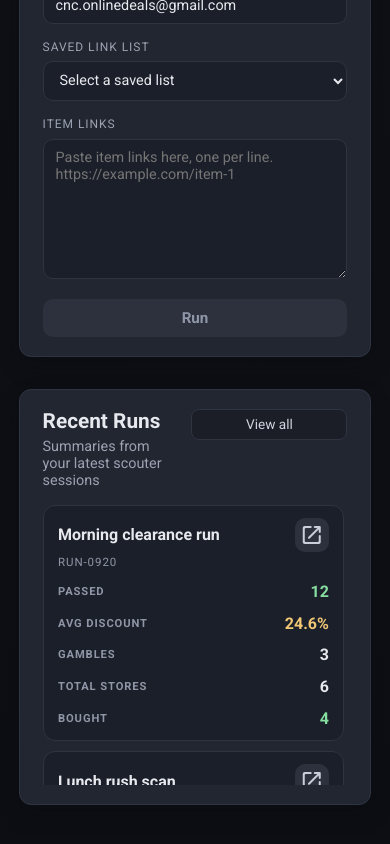
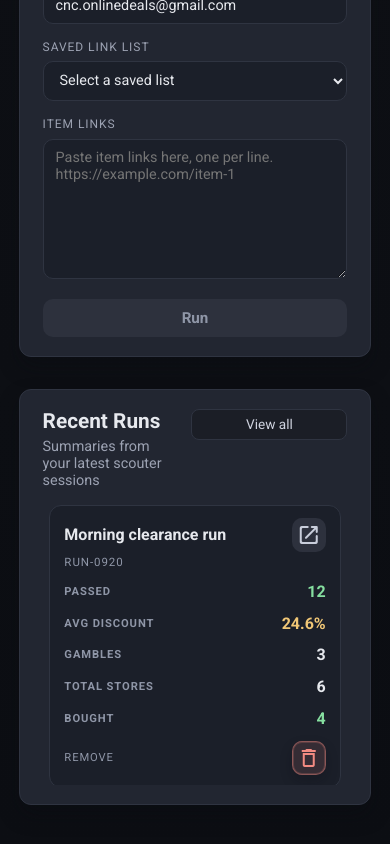
Before and after one commit to esojogerba/cnc-dashboard, a React (Vite) app: page /scouters in a window 390 px wide. Shown: the part 2274-3118 px from the top of the page. Built offline with nearby package versions, Linux system fonts and the light colour scheme.

Commit message:
Centered data to label. Added delete icon button.

```diff
--- a/src/App.css
+++ b/src/App.css
@@ -426,12 +426,12 @@
     gap: 0.65rem;
     max-height: 280px;
     overflow-y: auto;
-    padding-right: 0.2rem;
+    padding: 0 0.4rem;
 }
 
 .runs-row {
     display: grid;
-    grid-template-columns: 1.6fr repeat(5, minmax(0, 0.9fr));
+    grid-template-columns: 1.6fr repeat(5, minmax(0, 0.9fr)) minmax(44px, 0.5fr);
     gap: 0.6rem;
     align-items: center;
     padding: 0.75rem 0.9rem;
@@ -451,7 +451,7 @@
 }
 
 .runs-row-header span {
-    text-align: right;
+    text-align: center;
 }
 
 .runs-row-header span:first-child {
@@ -496,9 +496,38 @@
 }
 
 .runs-metric {
-    text-align: right;
+    text-align: center;
     font-weight: 600;
-    justify-self: end;
+    justify-self: center;
+}
+
+.runs-action {
+    display: flex;
+    align-items: center;
+    justify-content: center;
+    justify-self: center;
+    min-width: 0;
+}
+
+.runs-trash-button {
+    border: 1px solid rgba(242, 139, 130, 0.45);
+    background: rgba(242, 139, 130, 0.12);
+    color: #f28b82;
+    width: 34px;
+    height: 34px;
+    border-radius: 10px;
+    display: inline-flex;
+    align-items: center;
+    justify-content: center;
+    cursor: pointer;
+    box-shadow: inset 0 0 0 1px rgba(242, 139, 130, 0.2),
+        0 6px 12px rgba(10, 12, 18, 0.25);
+}
+
+.runs-trash-button:hover {
+    background: rgba(242, 139, 130, 0.2);
+    border-color: rgba(242, 139, 130, 0.6);
+}
 }
 
 .run-summary {
@@ -1755,6 +1784,22 @@
         letter-spacing: 0.08em;
         text-transform: uppercase;
     }
+
+    .runs-action {
+        justify-self: stretch;
+        display: flex;
+        align-items: center;
+        justify-content: space-between;
+        gap: 0.6rem;
+    }
+
+    .runs-action::before {
+        content: attr(data-label);
+        color: #8f96a7;
+        font-size: 0.7rem;
+        letter-spacing: 0.08em;
+        text-transform: uppercase;
+    }
 }
 
 @media (max-width: 552px) {
--- a/src/components/RunsList.jsx
+++ b/src/components/RunsList.jsx
@@ -10,6 +10,7 @@ function RunsList({ runs }) {
                 <span>Gambles</span>
                 <span>Total Stores</span>
                 <span>Bought</span>
+                <span />
             </div>
             {runs.map((run) => (
                 <div key={run.id} className="runs-row">
@@ -43,6 +44,20 @@ function RunsList({ runs }) {
                     <div className="runs-metric accent-mint" data-label="Bought">
                         {run.bought}
                     </div>
+                    <div className="runs-action" data-label="Remove">
+                        <button
+                            className="runs-trash-button"
+                            type="button"
+                            aria-label={`Delete ${run.label}`}
+                        >
+                            <span
+                                className="material-icons-outlined"
+                                aria-hidden="true"
+                            >
+                                delete
+                            </span>
+                        </button>
+                    </div>
                 </div>
             ))}
         </div>
```
